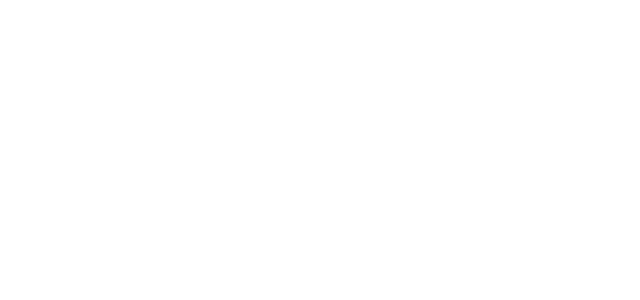
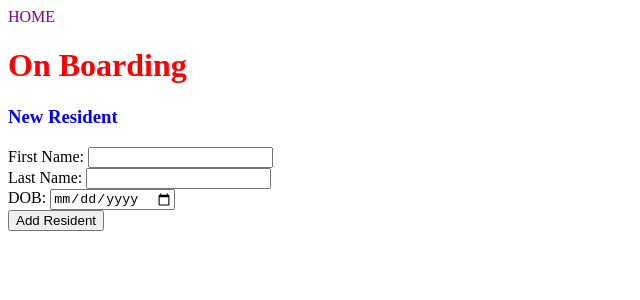
Before and after one commit to PieterJanDelbecke/silvercare-client, a React (Vite) app: page /resident/add in a window 1280 px wide. Before the commit this address had no page. Shown: the top 300 px of the page, without its empty margins (0-640 px from the left). Built offline with nearby package versions, Linux system fonts and the light colour scheme.

Commit message:
initial setup of ResidentFormPage

```diff
--- a/src/App.jsx
+++ b/src/App.jsx
@@ -7,7 +7,8 @@
 import SignUpPage from "./pages/sign-up.jsx";
 import SignInPage from "./pages/sign-in.jsx";
 import MainPage from "./pages/main.jsx";
-import OnBoardingPage from "./pages/on-boarding.jsx";
+import ResidentAddPage from "./pages/resident/resident-add.jsx";
+import ResidentFormPage from "./pages/resident/resident-form.jsx";
 
 function App() {
 	const [context, setContext] = useState({});
@@ -21,7 +22,8 @@
 						<Route path="/signup" element={<SignUpPage />} />
 						<Route path="/signin" element={<SignInPage />} />
 						<Route path="/main" element={<MainPage />} />
-						<Route path="/onboarding" element={<OnBoardingPage />} />
+						<Route path="/resident/add" element={<ResidentAddPage />} />
+						<Route path="/resident/form" element={<ResidentFormPage />} />
 					</Routes>
 				</BrowserRouter>
 			</Context.Provider>
--- a/src/pages/main.jsx
+++ b/src/pages/main.jsx
@@ -6,7 +6,7 @@
 		<>
 			<Link to="/">HOME</Link>
 			<div>MainPage</div>
-			<Link to="/onboarding">ON BOARDING</Link>
+			<Link to="/resident/add"> Add Resident</Link>
 		</>
 	);
 };
--- a/src/pages/on-boarding.jsx
+++ b/src/pages/resident/resident-add.jsx
@@ -1,6 +1,6 @@
 import { useState } from "react";
 import styled from "@emotion/styled";
-
+import { useNavigate, Link } from "react-router-dom";
 import { Formik, Form, Field, ErrorMessage } from "formik";
 import * as Yup from "yup";
 import axios from "axios";
@@ -13,7 +13,16 @@
 	color: blue;
 `;
 
-const OnBoardingPage = () => {
+const HomeLink = styled(Link)`
+	color: purple;
+	text-decoration: none;
+`;
+
+const ResidentAddPage = () => {
+	const [residentFirstName, setResidentFirstName] = useState("");
+	const [residentLastName, setResidentLastName] = useState("");
+	const [residentId, setResidentId] = useState("");
+
 	const initialValues = {
 		firstName: "",
 		lastName: "",
@@ -34,11 +43,18 @@
 			},
 		});
 		console.log("==> DATA: ", data);
+		setResidentFirstName(data.firstName);
+		setResidentLastName(data.lastName);
+		setResidentId(data.id);
+		if (data.id) {
+			Navigate("/resident/form");
+		}
 	};
 
 	return (
 		<>
-			<Header>On Boarding - Assessment</Header>
+			<HomeLink to={"/"}>HOME</HomeLink>
+			<Header>On Boarding</Header>
 			<Title>New Resident</Title>
 			<Formik initialValues={initialValues} validationSchema={validationSchema} onSubmit={onSubmit}>
 				<Form>
@@ -65,4 +81,4 @@
 	);
 };
 
-export default OnBoardingPage;
+export default ResidentAddPage;
--- /dev/null
+++ b/src/pages/resident/resident-form.jsx
@@ -0,0 +1,11 @@
+import { useState } from "react";
+
+const ResidentFormPage = () => {
+	return (
+		<>
+			<div>ResidentFormPage</div>
+		</>
+	);
+};
+
+export default ResidentFormPage;
```
